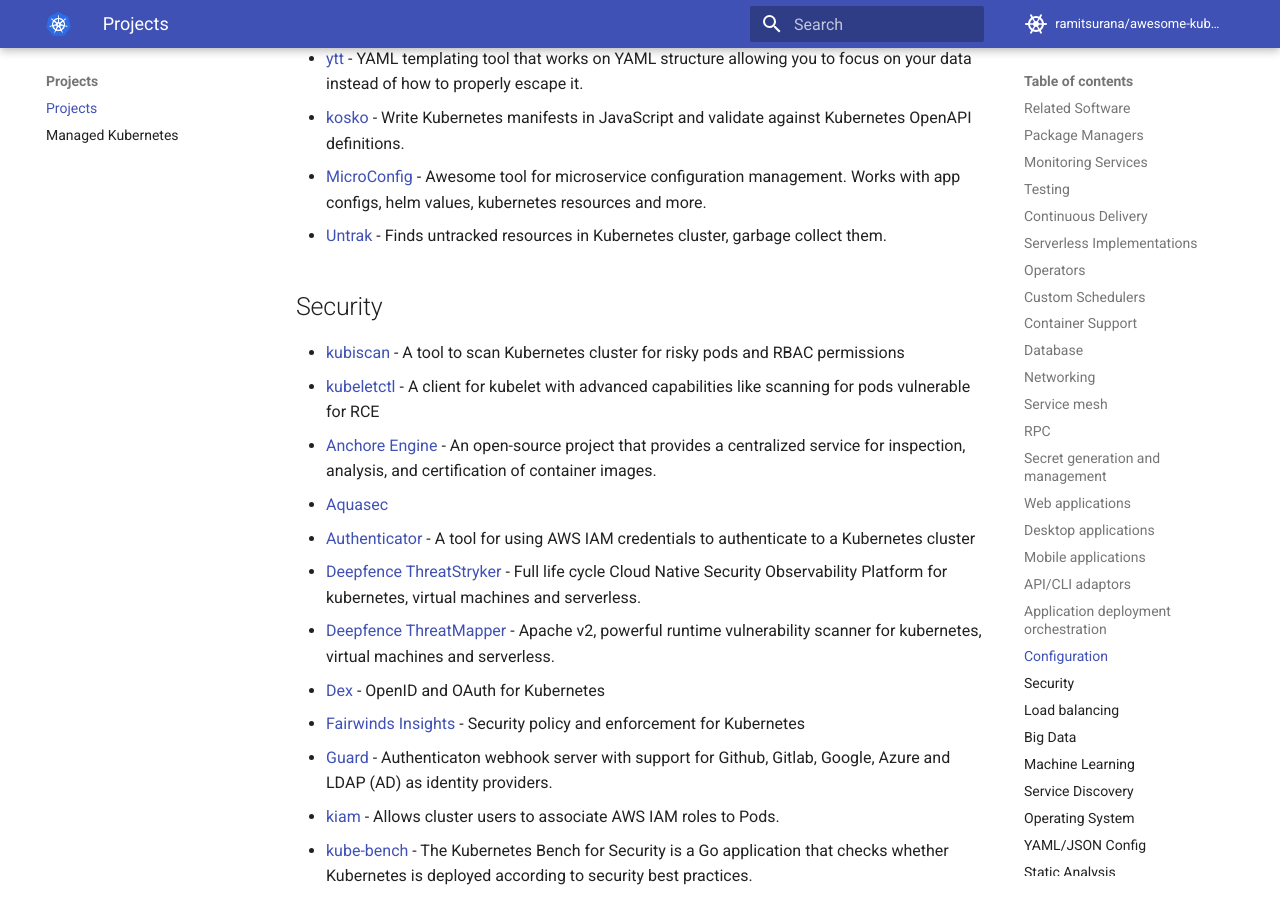
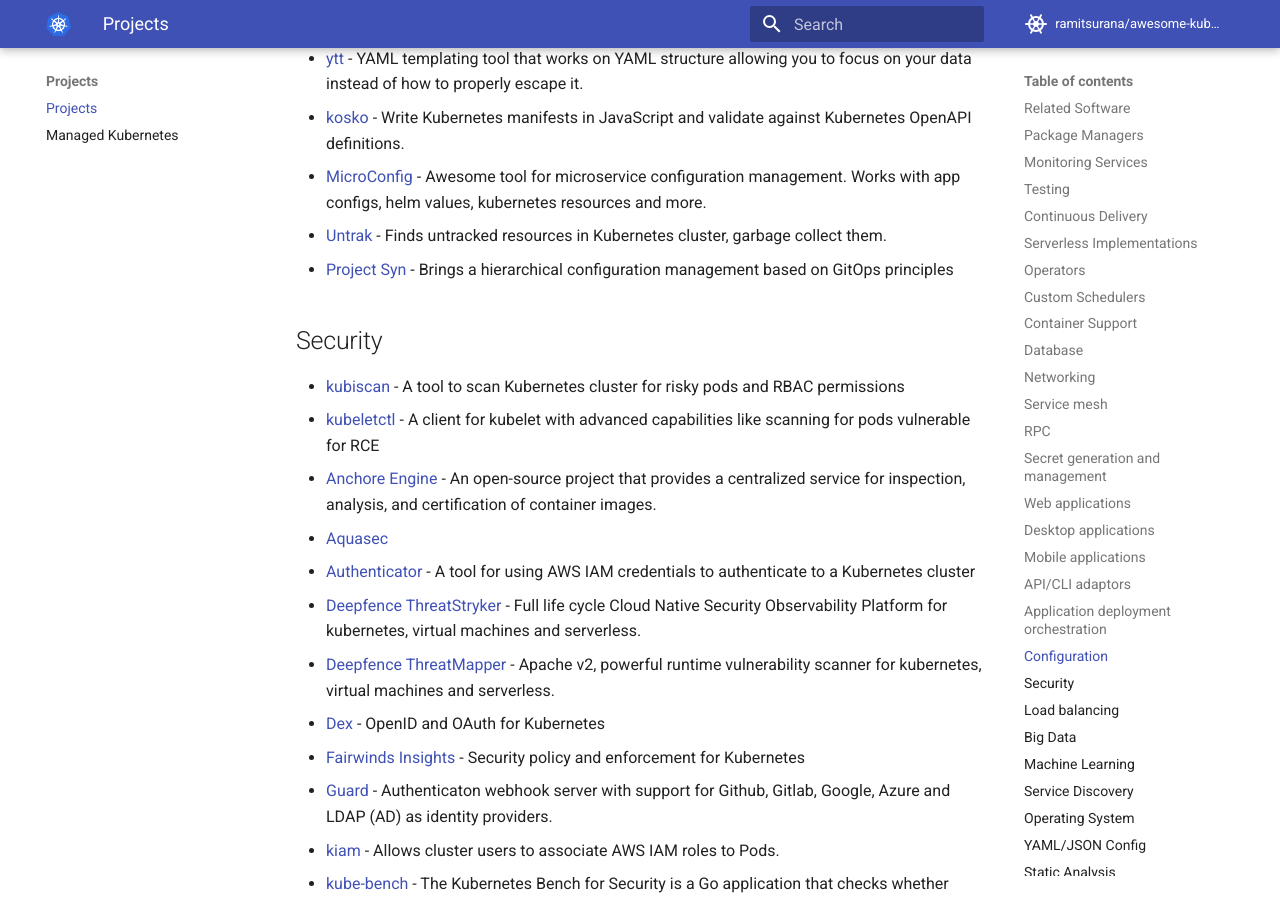
Before and after one commit to topstar920707/awesome-kubernetes, an MkDocs documentation site: the page built from docs/projects/projects.md, in a window 1280 px wide and 900 px high, scrolled down 13841 px. Built offline with MkDocs 1.6.1 and Material for MkDocs 9.7.7, drawn with Linux system fonts in a browser that asks for light colours; comment, search, counter and statistics services are not loaded.

Commit message:
Add Project Syn (#770)
Co-authored-by: Gabriel Mainberger <gabriel.mainberger@vshn.net>

```diff
--- a/docs/projects/projects.md
+++ b/docs/projects/projects.md
@@ -380,6 +380,7 @@ Projects
 * [kosko](https://github.com/tommy351/kosko) - Write Kubernetes manifests in JavaScript and validate against Kubernetes OpenAPI definitions.
 * [MicroConfig](https://microconfig.io) - Awesome tool for microservice configuration management. Works with app configs, helm values, kubernetes resources and more.
 * [Untrak](https://github.com/yanc0/untrak) - Finds untracked resources in Kubernetes cluster, garbage collect them.
+* [Project Syn](https://syn.tools) - Brings a hierarchical configuration management based on GitOps principles
 
 ## Security
 * [kubiscan](https://github.com/cyberark/KubiScan) - A tool to scan Kubernetes cluster for risky pods and RBAC permissions
```
